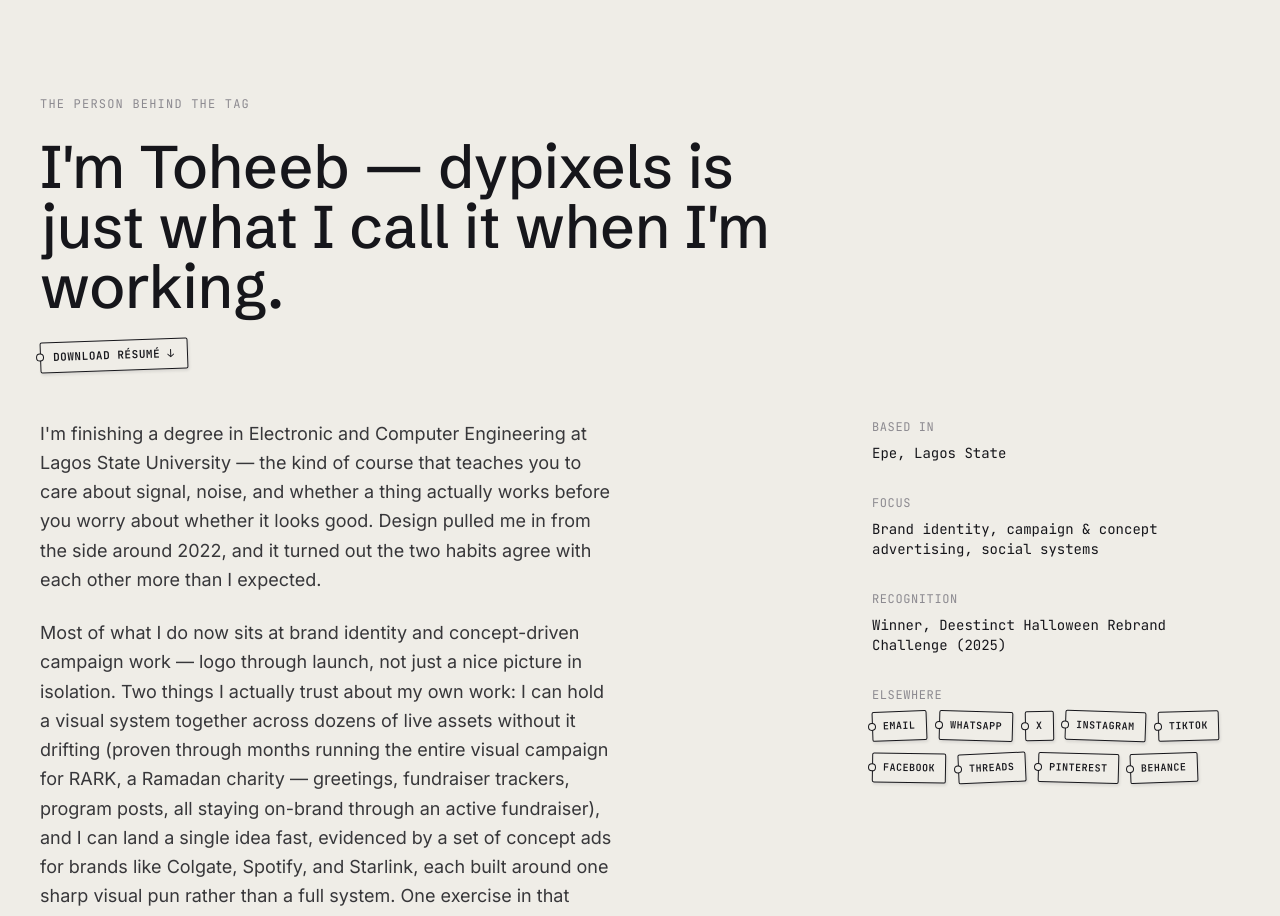
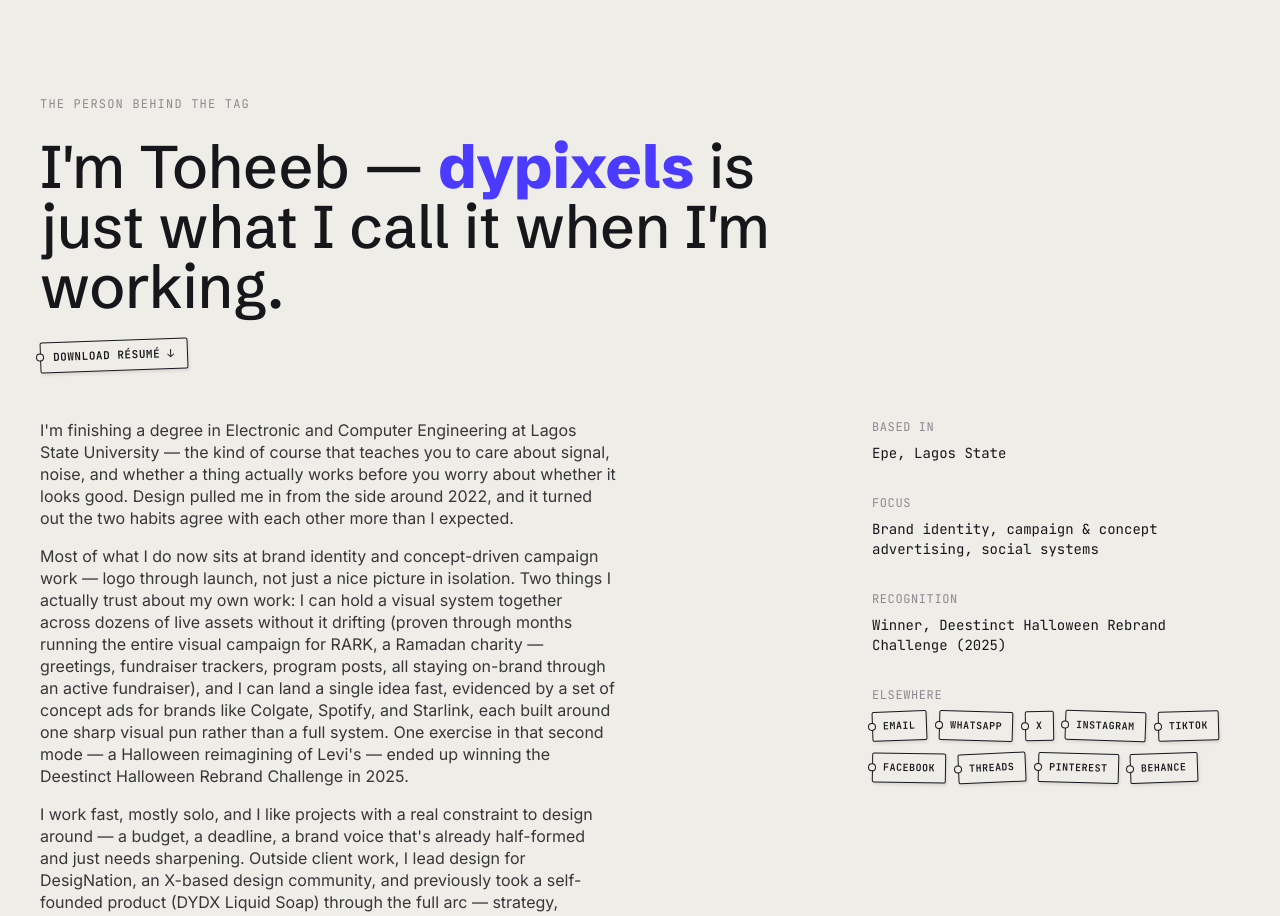
Before and after one commit to Toheeb6139/dypixels, a Next.js app: page /about in a window 1280 px wide. Shown: the part 80-996 px from the top of the page. Built offline with nearby package versions, Linux system fonts and the light colour scheme.

Commit message:
Add files via upload

```diff
--- a/app/about/page.tsx
+++ b/app/about/page.tsx
@@ -12,8 +12,12 @@ export default function About() {
           The person behind the tag
         </p>
 
-        <h1 className="font-display text-4xl md:text-6xl max-w-3xl leading-[1.02] mb-6">
-          I'm Toheeb — dypixels is just what I call it when I'm working.
+        <h1
+          className="spec-mark font-display text-4xl md:text-6xl max-w-3xl leading-[1.02] mb-6"
+          data-spec-label="H1"
+        >
+          I'm Toheeb — <span className="text-flash font-extrabold">dypixels</span> is
+          just what I call it when I'm working.
         </h1>
 
         <a
@@ -25,7 +29,10 @@ export default function About() {
         </a>
 
         <div className="grid md:grid-cols-3 gap-12">
-          <div className="md:col-span-2 font-body text-lg leading-relaxed text-ink/85 space-y-6 max-w-xl">
+          <div
+            className="spec-mark md:col-span-2 font-body text-base leading-snug text-ink/85 space-y-4 max-w-xl"
+            data-spec-label="BIO"
+          >
             <p>
               I'm finishing a degree in Electronic and Computer Engineering
               at Lagos State University — the kind of course that teaches
@@ -64,7 +71,10 @@ export default function About() {
             </p>
           </div>
 
-          <div className="font-mono text-sm space-y-8">
+          <div
+            className="spec-mark font-mono text-sm space-y-8"
+            data-spec-label="META"
+          >
             <div>
               <p className="text-mute uppercase tracking-wider text-xs mb-2">
                 Based in
--- a/app/work/[slug]/page.tsx
+++ b/app/work/[slug]/page.tsx
@@ -33,7 +33,10 @@ export default async function ProjectPage({
         </Link>
 
         <header className="mt-8 mb-10 flex flex-col md:flex-row md:items-end md:justify-between gap-6">
-          <h1 className="font-display text-4xl md:text-6xl leading-[0.95] max-w-3xl">
+          <h1
+            className="spec-mark font-display text-4xl md:text-6xl leading-[0.95] max-w-3xl"
+            data-spec-label="PROJECT TITLE"
+          >
             {project.title}
           </h1>
           <div className="flex gap-2 flex-wrap font-mono text-[11px] uppercase tracking-wider text-mute">
@@ -43,7 +46,10 @@ export default async function ProjectPage({
           </div>
         </header>
 
-        <div className="relative w-full aspect-[16/10] bg-ink mb-10">
+        <div
+          className="spec-mark relative w-full aspect-[16/10] bg-ink mb-10"
+          data-spec-label="COVER — 16:10"
+        >
           {project.cover_image ? (
             isVideoUrl(project.cover_image) ? (
               <video
@@ -69,12 +75,18 @@ export default async function ProjectPage({
           )}
         </div>
 
-        <div className="max-w-2xl font-body text-lg leading-relaxed whitespace-pre-line text-ink/85">
+        <div
+          className="spec-mark max-w-2xl font-body text-lg leading-relaxed whitespace-pre-line text-ink/85"
+          data-spec-label="DESCRIPTION"
+        >
           {project.description}
         </div>
 
         {project.gallery.length > 0 && (
-          <div className="grid md:grid-cols-2 gap-6 mt-16">
+          <div
+            className="spec-mark grid md:grid-cols-2 gap-6 mt-16"
+            data-spec-label="GALLERY"
+          >
             {project.gallery.map((src, i) =>
               isVideoUrl(src) ? (
                 <div key={i} className="relative w-full aspect-[4/3] bg-ink">
```
Also changed, not shown: 1 other file (tests, documents, lock files or other folders).
